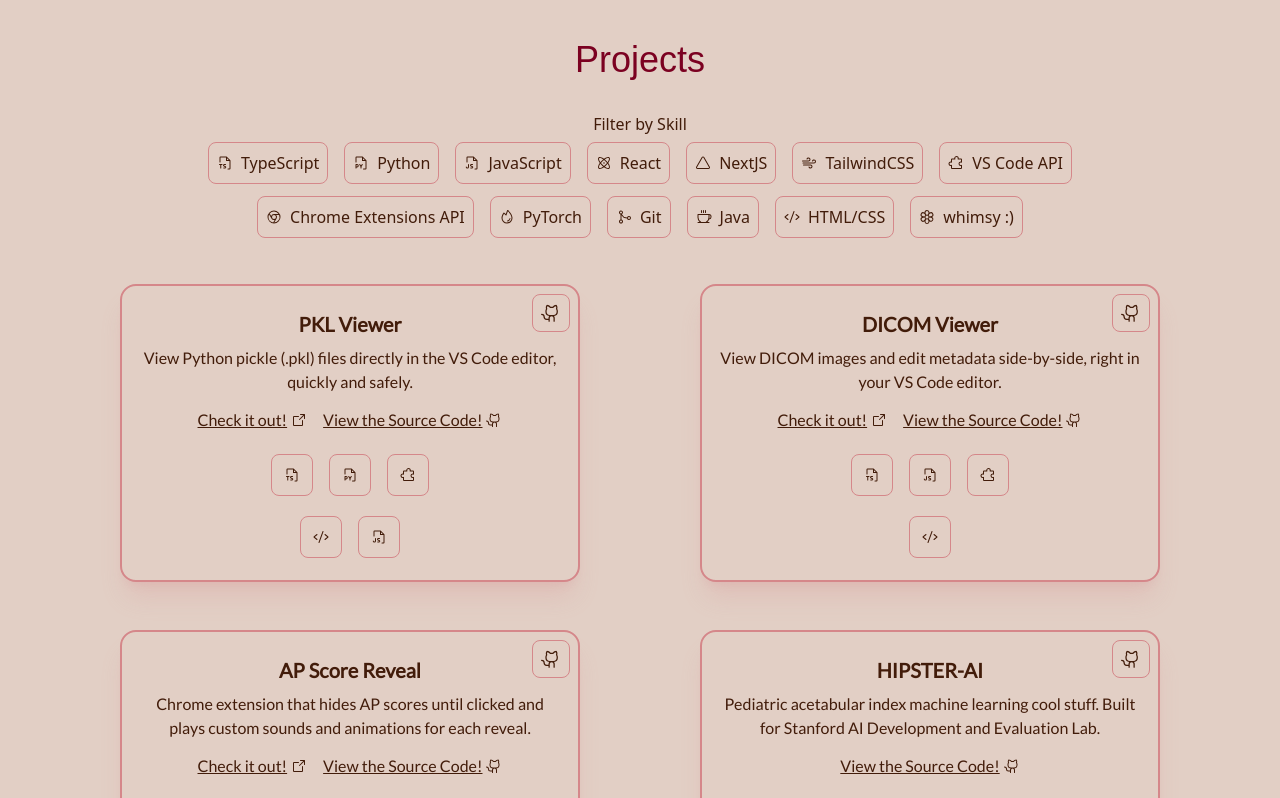
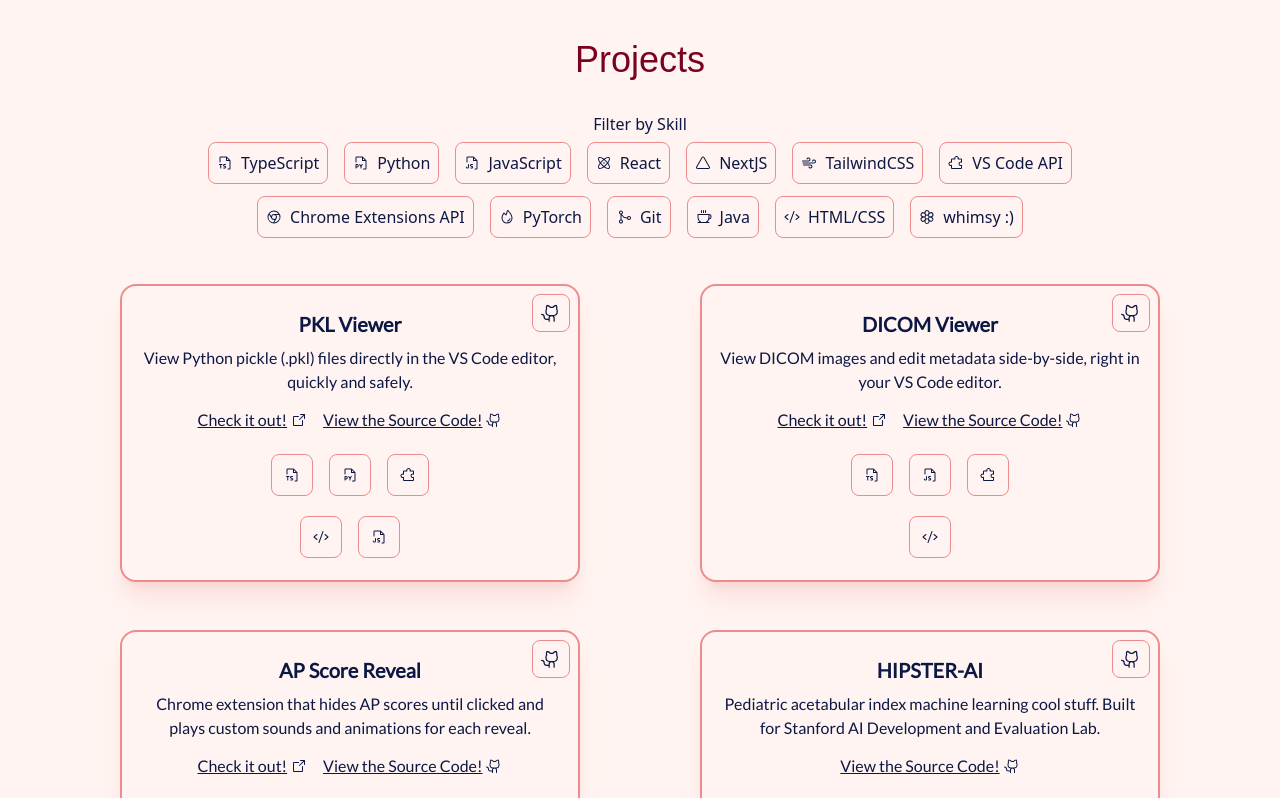
Before and after one commit to alaramartin/website, a Next.js app: page /projects in a window 1280 px wide. Shown: the top 798 px of the page. Built offline with nearby package versions, Linux system fonts and the light colour scheme; a web font is replaced by a local one.

Commit message:
tried tentative solution for skill filter navigate button using sessionstorage instead of url params, also possibly chose better colors but we'll see

```diff
--- a/app/page.tsx
+++ b/app/page.tsx
@@ -1,4 +1,5 @@
-import { italiana } from "@/app/ui/fonts";
+"use client";
+import { italiana, lato } from "@/app/ui/fonts";
 import LinksBar from "./components/LinksBar";
 import MiniProject from "./components/MiniProject";
 import Skill from "./components/Skill";
@@ -20,6 +21,7 @@
     FlowerIcon,
 } from "@phosphor-icons/react/dist/ssr";
 import Link from "next/link";
+import { useRouter } from "next/navigation";
 
 export const projects: {
     name: string;
@@ -110,6 +112,7 @@
 };
 
 export default function Home() {
+    const router = useRouter();
     return (
         <div className="change-bg">
             <div
@@ -168,15 +171,21 @@
                 >
                     Skills
                 </p>
+                <p className={`${lato.className} cursor-default pb-4`}>
+                    Click on a skill to see related projects on projects page
+                </p>
                 <div className="grid grid-cols-6 text-textbrown mx-5 place-items-center">
                     {Object.entries(skills).map(([skillKey, skill]) => (
-                        <Link
-                            href={`/projects?skill=${skillKey}`}
+                        <div
+                            onClick={() => {
+                                sessionStorage.setItem("skillFilter", skillKey);
+                                router.push("/projects");
+                            }}
                             key={skillKey}
-                            className="inline-block w-fit"
+                            className="inline-block w-fit cursor-pointer"
                         >
                             <Skill id={skillKey} skill={skill} />
-                        </Link>
+                        </div>
                     ))}
                 </div>
             </div>
--- a/app/projects/components/Filter.tsx
+++ b/app/projects/components/Filter.tsx
@@ -1,5 +1,5 @@
 "use client";
-import React, { useState } from "react";
+import React, { useState, useEffect } from "react";
 import { skills } from "@/app/page";
 import { XCircleIcon } from "@phosphor-icons/react/dist/ssr";
 
@@ -26,6 +26,20 @@
     if (initialSkillFilter && skills[initialSkillFilter]) {
         initCheckedFilters[skills[initialSkillFilter].skillName] = true;
     }
+
+    useEffect(() => {
+        if (initialSkillFilter && skills[initialSkillFilter]) {
+            const skillName = skills[initialSkillFilter].skillName;
+
+            const newFilters: Record<string, boolean> = {};
+            Object.values(skills).forEach((skill) => {
+                newFilters[skill.skillName] = false;
+            });
+
+            newFilters[skillName] = true;
+            setCheckedFilters(newFilters);
+        }
+    }, [initialSkillFilter]);
 
     const [checkedFilters, setCheckedFilters] = useState(initCheckedFilters);
 
--- a/app/projects/page.tsx
+++ b/app/projects/page.tsx
@@ -5,7 +5,6 @@
 import Footer from "../components/Footer";
 import Filter from "./components/Filter";
 import { useState, useEffect } from "react";
-import { useSearchParams } from "next/navigation";
 
 // todo: add a searchbar
 
@@ -14,16 +13,18 @@
     const [visibleProjects, setVisibleProjects] = useState(projects);
 
     // set initial filter if coming from skills in homepage
-    const searchParams = useSearchParams();
-    const skillFilter = searchParams.get("skill");
+    const [skillFilter, setSkillFilter] = useState<string | null>(null);
     useEffect(() => {
-        if (skillFilter) {
+        const initialSkill = sessionStorage.getItem("skillFilter");
+        if (initialSkill) {
+            setSkillFilter(initialSkill);
             const filtered = projects.filter((project) => {
-                return project.tags.includes(skillFilter);
+                return project.tags.includes(initialSkill);
             });
             setVisibleProjects(filtered);
+            sessionStorage.removeItem("skillFilter");
         }
-    }, [skillFilter]);
+    }, []);
 
     return (
         <>
--- a/app/ui/globals.css
+++ b/app/ui/globals.css
@@ -6,13 +6,12 @@
     --secondary: #421c0a;
 }
 
-@theme {
+/* @theme {
     --color-darkburgundy: #7b0121;
     --color-pinkbeige: #e2cfc5;
-    --color-oldbeige: #fff5ef;
     --color-lightred: #d5878a;
     --color-textbrown: #421c0a;
-}
+} */
 
 html {
     scroll-behavior: smooth;
@@ -52,12 +51,12 @@
 .selected {
     background-color: color-mix(in oklab, #d58789 40%, transparent);
 }
-/* @theme {
-    --color-darkburgundy: #760933;
-    --color-pinkbeige: #f7f5eb;
-    --color-lightred: #b32442;
-    --color-textbrown: #042a38;
-} */
+@theme {
+    --color-darkburgundy: #a3002c;
+    --color-pinkbeige: #fff4f1;
+    --color-lightred: #ed8c8c;
+    --color-textbrown: #0c1844;
+}
 
 body {
     background: var(--color-pinkbeige);
```
